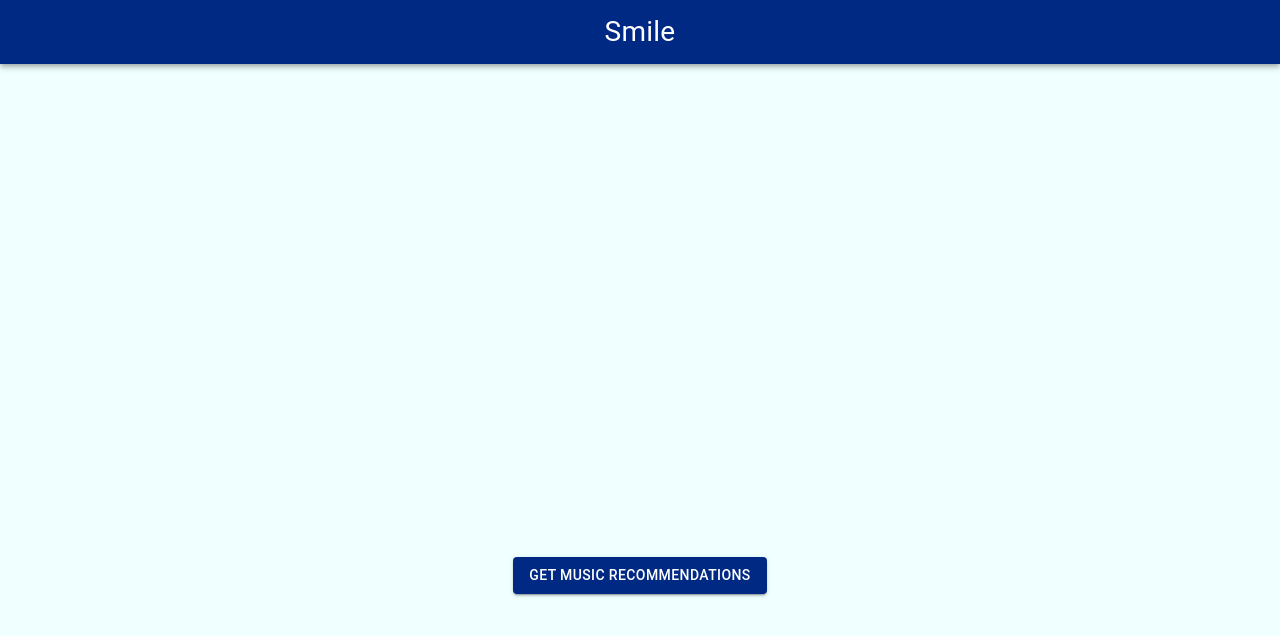
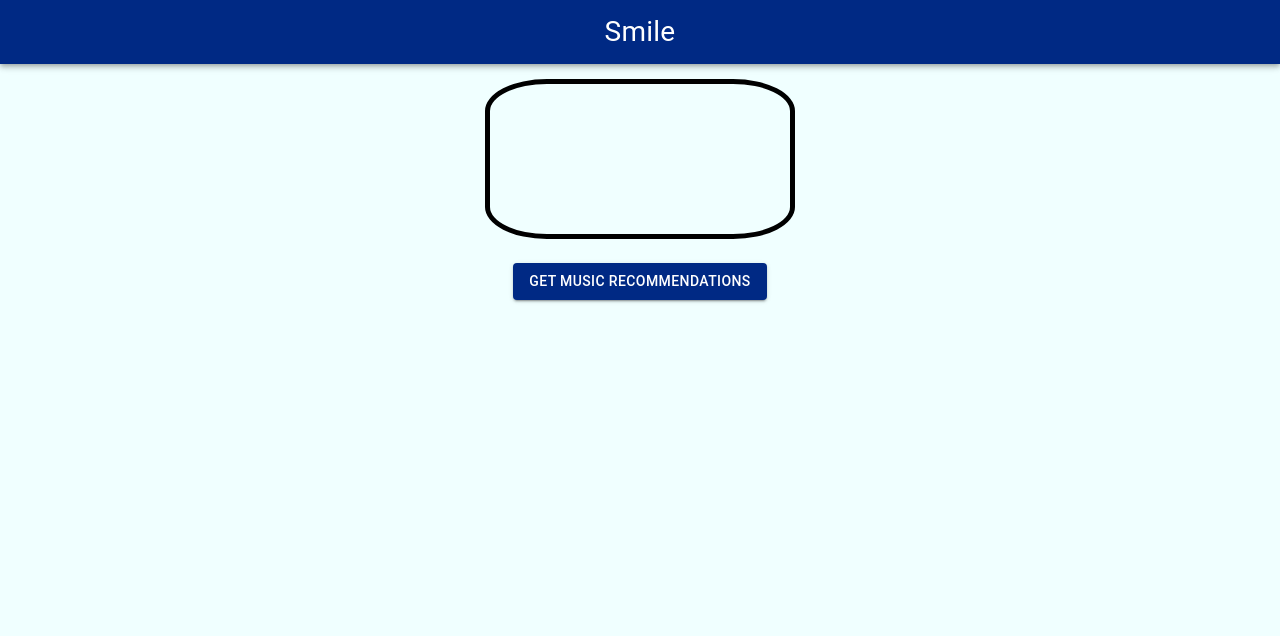
Before and after one commit to mike1572/face, a React (Create React App) app: page / in a window 1280 px wide. Shown: the top 636 px of the page. Built offline with nearby package versions, Linux system fonts and the light colour scheme.

Commit message:
Styled video

```diff
--- a/src/components/camera.js
+++ b/src/components/camera.js
@@ -9,7 +9,6 @@ import {getRecomPage} from '../redux/dataActions'
 // MUI
 import Button from '@mui/material/Button'
 import Box from '@mui/material/Box'
-
 
 let Camera = (props) => {
 
@@ -30,9 +29,9 @@ let Camera = (props) => {
 
     return (
         <Fragment>
-
-            <video id="video" width="100%" height="100%" autoPlay muted style={{maxHeight: 450, marginTop: 15}}></video>
-
+            <div style={{display: 'flex', justifyContent: 'center', alignItems: 'center'}}>
+            <video id="video" autoPlay muted style={{maxHeight: 450, marginTop: 15, border: 'solid 5px', borderRadius: '20%'}}></video>
+            </div>
             <Box textAlign='center' sx={{mt: 3, mb: 5}}>
                 <Button
                     style={{margin: 'auto'}}
```
